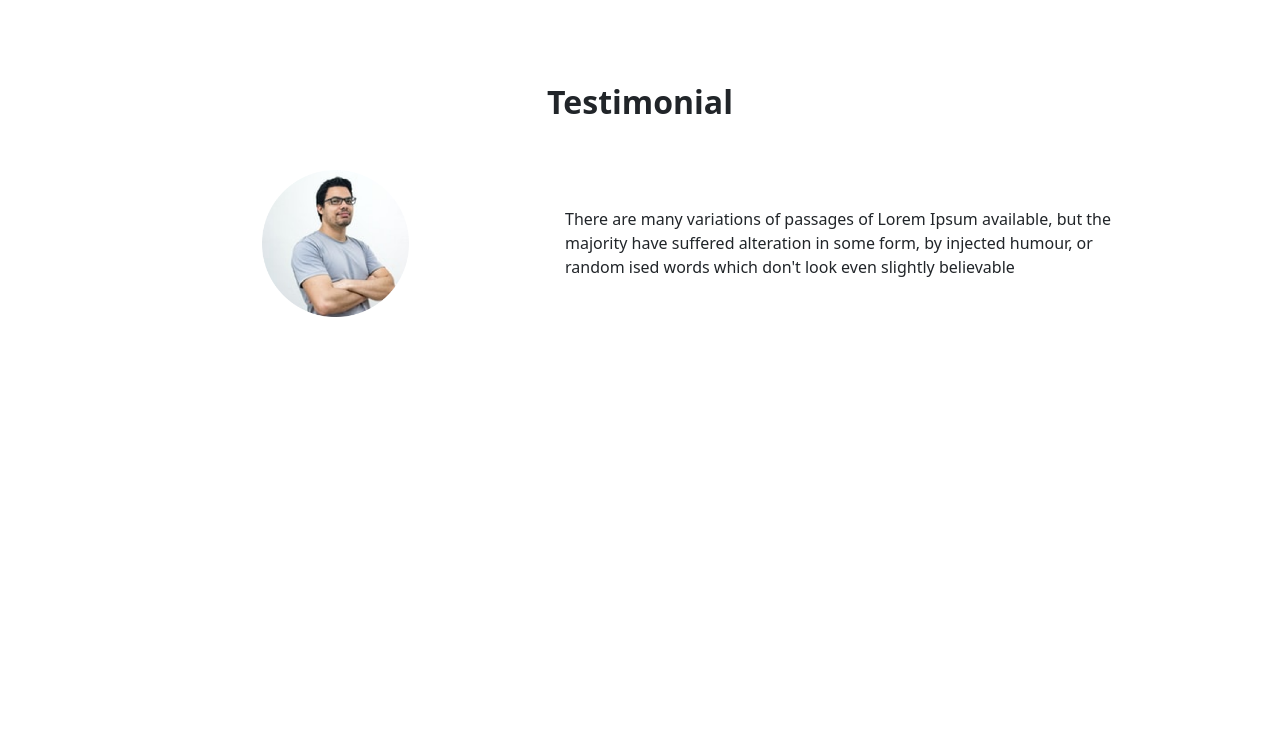
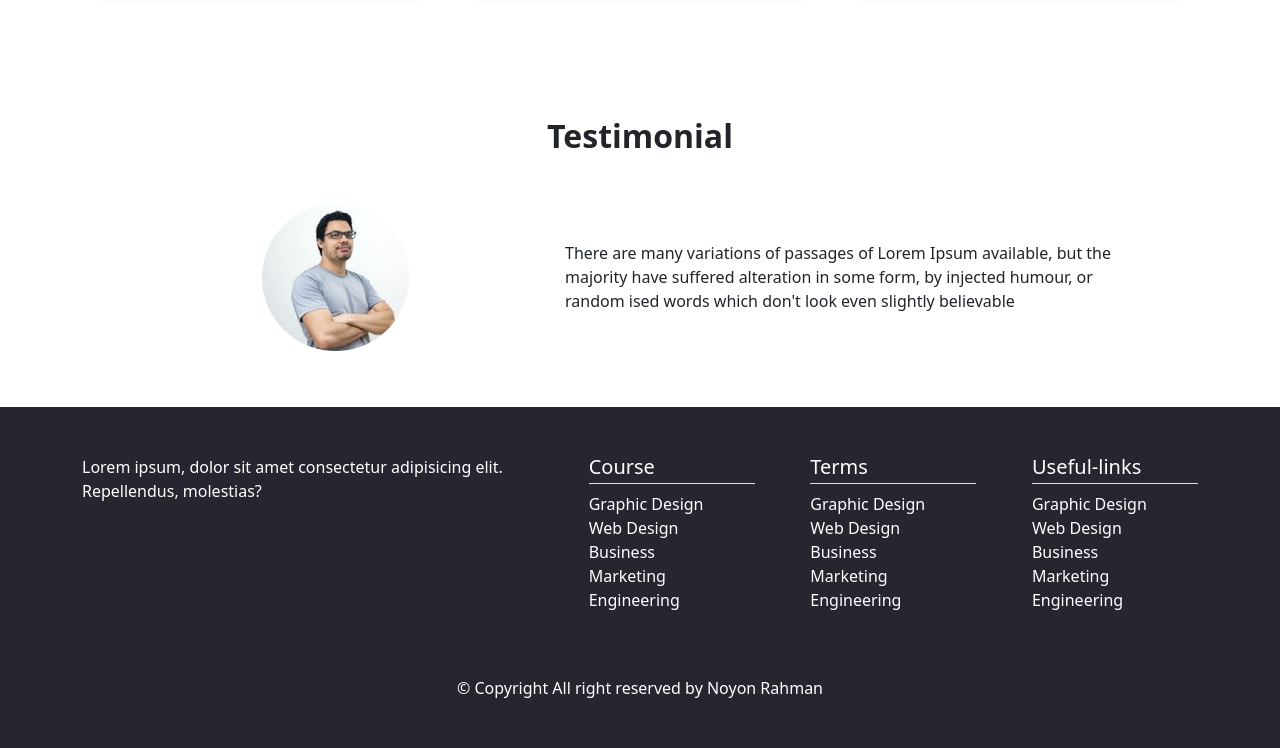
Before and after one commit to ahamednoyon/e-school, a plain HTML site: page index.html in a window 1280 px wide. Shown: the part 1538-2286 px from the top of the page. Before the commit the page ends 1903 px from the top, so only its background shows below. Drawn offline with Linux system fonts and the light colour scheme.

Commit message:
final result

```diff
--- a/css/style.css
+++ b/css/style.css
@@ -1,4 +1,8 @@
 #header{
+    background: #F0FFF0;
+}
+
+.navbar{
     background: #F0FFF0;
 }
 
@@ -42,3 +46,7 @@
 .card{
     border-radius: 20px;
 }
+
+.footer{
+    background: #282531;
+}
--- a/index.html
+++ b/index.html
@@ -17,7 +17,7 @@
 <body>
     <!-- header section start -->
     <header id="header">
-        <nav class="navbar navbar-expand-lg navbar-light shadow-sm top-fixed">
+        <nav class="navbar navbar-expand-lg navbar-light shadow-sm fixed-top">
             <div class="container">
               <a class="navbar-brand" href="#"><img class="logo" src="img/logo/Logo.png" alt=""></a>
               <button class="navbar-toggler" type="button" data-bs-toggle="collapse" data-bs-target="#navbarNav" aria-controls="navbarNav" aria-expanded="false" aria-label="Toggle navigation">
@@ -45,7 +45,7 @@
             </div>
           </nav>
             <div class="banner py-5">
-              <div class="container">
+              <div class="container py-5">
                 <div class="row align-items-center">
                     <div class="col-md-6">
                         <p class="mb-2">Are you ready to Learn?</p>
@@ -156,7 +156,7 @@
     <!-- course section end -->
     <!-- testimonial section start -->
     <section class="testimonial py-5 px-4">
-      <div class="container">
+      <div class="container py-2">
         <div class="section-title py-3 mb-4">
           <h2 class="fw-bold text-center">Testimonial</h2>
         </div>
@@ -173,6 +173,48 @@
       </div>
     </section>
     <!-- testimonial section end -->
+    <!-- footer section start -->
+    <footer class="py-5 px-3 px-md-0 footer">
+      <div class="container">
+        <div class="row text-white justify-content-between">
+          <div class="col-md-5">
+            <p>Lorem ipsum, dolor sit amet consectetur adipisicing elit. Repellendus, molestias?</p>
+          </div>
+          <div class="col-md-2">
+            <h5 class="border-bottom pb-1">Course</h5>
+            <ul class="list-unstyled">
+              <li><a class="text-decoration-none text-white" href="#">Graphic Design</a></li>
+              <li><a class="text-decoration-none text-white" href="#">Web Design</a></li>
+              <li><a class="text-decoration-none text-white" href="#">Business</a></li>
+              <li><a class="text-decoration-none text-white" href="#">Marketing</a></li>
+              <li><a class="text-decoration-none text-white" href="#">Engineering</a></li>
+          </div>
+          <div class="col-md-2">
+            <h5 class="border-bottom pb-1">Terms</h5>
+            <ul class="list-unstyled">
+              <li><a class="text-decoration-none text-white" href="#">Graphic Design</a></li>
+              <li><a class="text-decoration-none text-white" href="#">Web Design</a></li>
+              <li><a class="text-decoration-none text-white" href="#">Business</a></li>
+              <li><a class="text-decoration-none text-white" href="#">Marketing</a></li>
+              <li><a class="text-decoration-none text-white" href="#">Engineering</a></li>
+          </div>
+          <div class="col-md-3 col-lg-2">
+            <h5 class="border-bottom pb-1">Useful-links</h5>
+            <ul class="list-unstyled">
+              <li><a class="text-decoration-none text-white" href="#">Graphic Design</a></li>
+              <li><a class="text-decoration-none text-white" href="#">Web Design</a></li>
+              <li><a class="text-decoration-none text-white" href="#">Business</a></li>
+              <li><a class="text-decoration-none text-white" href="#">Marketing</a></li>
+              <li><a class="text-decoration-none text-white" href="#">Engineering</a></li>
+          </div>
+        </div>
+        <div class="copyright-singnature text-white">
+          <p class="text-center mt-5 mb-0 ">&copy; Copyright All right reserved by Noyon Rahman</p>
+        </div>
+      </div>
+    </footer>
+    <!-- footer section end -->
+
     <!-- bootstrap js -->
     <script src="js/bootstrap.min.js"></script>
 </body>
```
